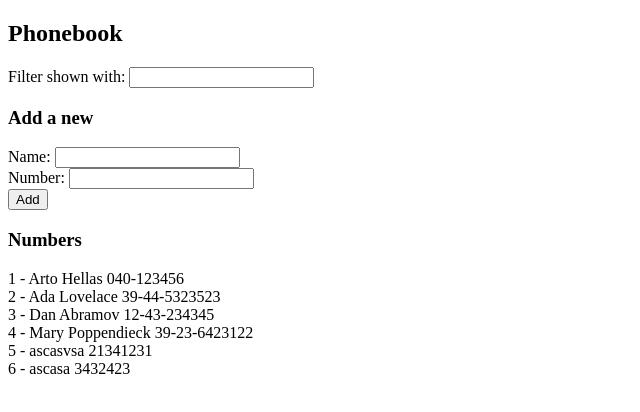
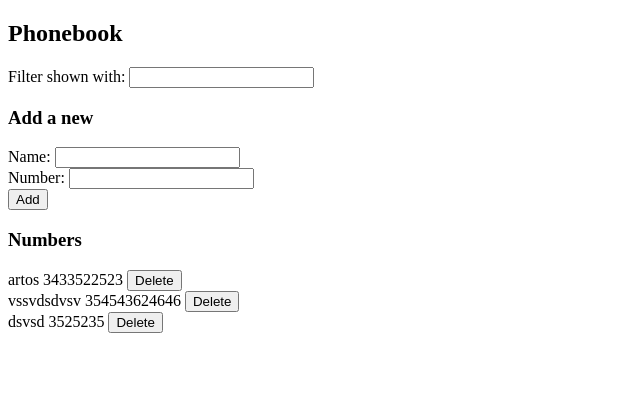
Before and after one commit to harshilshrma/fullStackOpen, a React (Vite) app in the folder part2/phonebook/: page / in a window 1280 px wide. Shown: the top 412 px of the page, without its empty margins (0-640 px from the left). Built offline with nearby package versions, Linux system fonts and the light colour scheme; data requests are answered from the project's data file.

Commit message:
part2 -> ex 2.14

```diff
--- a/part2/phonebook/db.json
+++ b/part2/phonebook/db.json
@@ -1,34 +1,19 @@
 {
   "persons": [
     {
-      "name": "Arto Hellas",
-      "number": "040-123456",
-      "id": "1"
+      "id": "d98e",
+      "name": "artos",
+      "number": "3433522523"
     },
     {
-      "name": "Ada Lovelace",
-      "number": "39-44-5323523",
-      "id": "2"
+      "id": "f0e0",
+      "name": "vssvdsdvsv",
+      "number": "354543624646"
     },
     {
-      "name": "Dan Abramov",
-      "number": "12-43-234345",
-      "id": "3"
-    },
-    {
-      "name": "Mary Poppendieck",
-      "number": "39-23-6423122",
-      "id": "4"
-    },
-    {
-      "id": 5,
-      "name": "ascasvsa",
-      "number": "21341231"
-    },
-    {
-      "id": 6,
-      "name": "ascasa",
-      "number": "3432423"
+      "id": "1aa0",
+      "name": "dsvsd",
+      "number": "3525235"
     }
   ]
 }
--- a/part2/phonebook/src/App.jsx
+++ b/part2/phonebook/src/App.jsx
@@ -42,7 +42,6 @@ const App = () => {
     const newPerson = {
       name: newName,
       number: number,
-      id: persons.length + 1
     }
 
     personService
@@ -58,6 +57,23 @@ const App = () => {
       })
   }
 
+  const handlePersonDelete = (person) => {
+    console.log(`delete the person with id = ${person.id}?`);
+
+    if (window.confirm(`Delete ${person.name}?`)) {
+      personService
+        .deletePerson(person.id)
+        .then(response => {
+          setPersons(persons.filter(p => p.id !== person.id))
+          console.log(`person with name ${person.name} deleted.`)
+          console.log(response)
+        })
+        .catch(error => {
+          console.log("error deleting person:", error);
+        })
+    }
+  }
+
   const filteredPersons = persons.filter(person =>
     person.name.toLowerCase().includes(searchValue.toLowerCase())
   )
@@ -71,7 +87,7 @@ const App = () => {
       <PersonForm number={number} newName={newName} handleContactSave={handleContactSave} handleNameChange={handleNameChange} handleNumberChange={handleNumberChange} />
 
       <h3>Numbers</h3>
-      <Persons filteredPersons={filteredPersons} />
+      <Persons filteredPersons={filteredPersons} handlePersonDelete={handlePersonDelete} />
     </div>
   )
 }
--- a/part2/phonebook/src/components/Persons.jsx
+++ b/part2/phonebook/src/components/Persons.jsx
@@ -1,9 +1,10 @@
-const Persons = ({ filteredPersons }) => {
+const Persons = ({ filteredPersons, handlePersonDelete }) => {
     return (
         <div>
             {filteredPersons.map(person =>
                 <div key={person.id}>
-                    {person.id} - {person.name} {person.number}
+                    {person.name} {person.number} { }
+                    <button onClick={() => handlePersonDelete(person)}>Delete</button>
                 </div>
             )}
         </div>
--- a/part2/phonebook/src/services/personService.js
+++ b/part2/phonebook/src/services/personService.js
@@ -9,4 +9,8 @@ const addPerson = (newPerson) => {
     return axios.post(baseUrl, newPerson)
 }
 
-export default { getAll, addPerson }
+const deletePerson = (id) => {
+    return axios.delete(`${baseUrl}/${id}`);
+}
+
+export default { getAll, addPerson, deletePerson }
```
